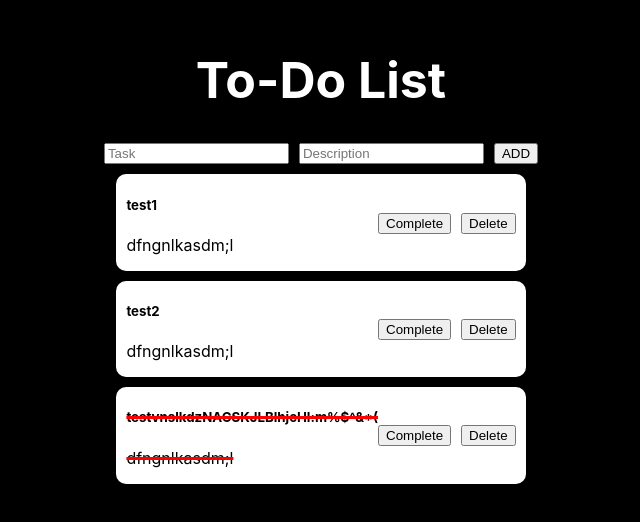
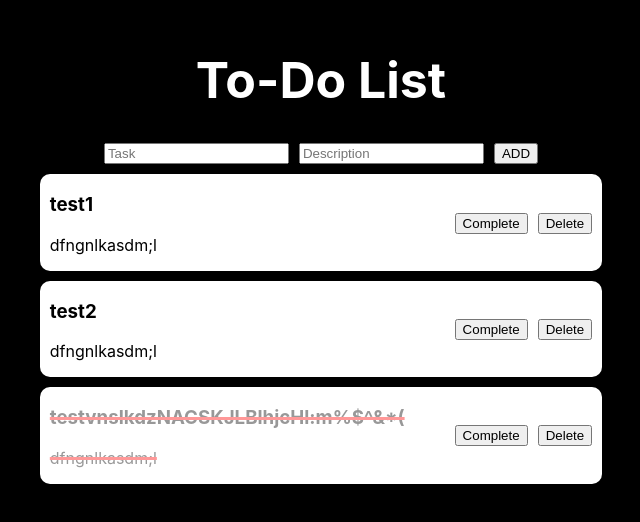
Before and after one commit to Pavel-174/to-do-list, a React (Create React App) app: page / in a window 1280 px wide. Shown: the part 150-672 px from the top of the page, without its empty margins (319-959 px from the left). Built offline with nearby package versions, Linux system fonts and the light colour scheme.

Commit message:
check task

```diff
--- a/src/App.tsx
+++ b/src/App.tsx
@@ -28,11 +28,20 @@ function App() {
     setTasks([...tasks, {id: tasks[tasks.length-1].id + 1, name, description, checked: false}])
   }
 
+  function checkTask (id: Task['id']) {
+    setTasks(tasks.map((task) => {
+      if(task.id === id) {
+        return { ...task, checked: !task.checked };
+      }
+      return task;
+    }))
+  };
+
   return (
     <div className="App">
       <Header />
       <Panel addTask={addTask} />
-      <ToDoList tasks={tasks} deleteTask={deleteTask} />
+      <ToDoList tasks={tasks} deleteTask={deleteTask} checkTask={checkTask} />
     </div>
   );
 }
--- a/src/components/ToDoList/ToDoList.css
+++ b/src/components/ToDoList/ToDoList.css
@@ -22,8 +22,13 @@
     margin: 0;
 }
 
+.todolist__task{
+    margin-right: 50px;
+}
+
 .todolist__task_checked {
     text-decoration: line-through 3px solid red;
+    opacity: 0.4;
 }
 
 .todolist__button:nth-child(2) {
--- a/src/components/ToDoList/ToDoList.tsx
+++ b/src/components/ToDoList/ToDoList.tsx
@@ -6,15 +6,16 @@ import './ToDoList.css'
 interface ToDoListProps {
   tasks: Task[]
   deleteTask: (id: Task['id']) => void
+  checkTask: (id: Task['id']) => void
 }
 
-const ToDoList: React.FC<ToDoListProps> = ({tasks, deleteTask}) => {
+const ToDoList: React.FC<ToDoListProps> = ({tasks, deleteTask, checkTask}) => {
 
   return (
     <div className='todolist'>
         <ul className='todolist__list'>
           {tasks.map(task =>
-            <ToDoListItem task={task} deleteTask={deleteTask}/>
+            <ToDoListItem task={task} deleteTask={deleteTask} checkTask={checkTask}/>
           )}
         </ul>
     </div>
--- a/src/components/ToDoListItem/ToDoListItem.tsx
+++ b/src/components/ToDoListItem/ToDoListItem.tsx
@@ -4,18 +4,19 @@ import type { Task } from '../../App';
 interface ToDoListItemProps {
     task: Task
     deleteTask: (id: Task['id']) => void
+    checkTask: (id: Task['id']) => void
 }
 
-const ToDoListItem:  React.FC<ToDoListItemProps> = ({task, deleteTask}) => {
+const ToDoListItem:  React.FC<ToDoListItemProps> = ({task, deleteTask, checkTask}) => {
 
   return (
     <li className="todolist__item" key={task.id}>
       <div className={`todolist__task ${task.checked ? `todolist__task_checked`: ""}`}>
-        <h5 className="todolist__header">{task.name}</h5>
+        <h3 className="todolist__header">{task.name}</h3>
         <p  className="todolist__text">{task.description}</p>
       </div>
       <div>
-        <button className="todolist__button">Complete</button>
+        <button className="todolist__button" onClick={() => checkTask(task.id)}>Complete</button>
         <button className="todolist__button" onClick={() => deleteTask(task.id)}>Delete</button>
       </div>
     </li>
```
